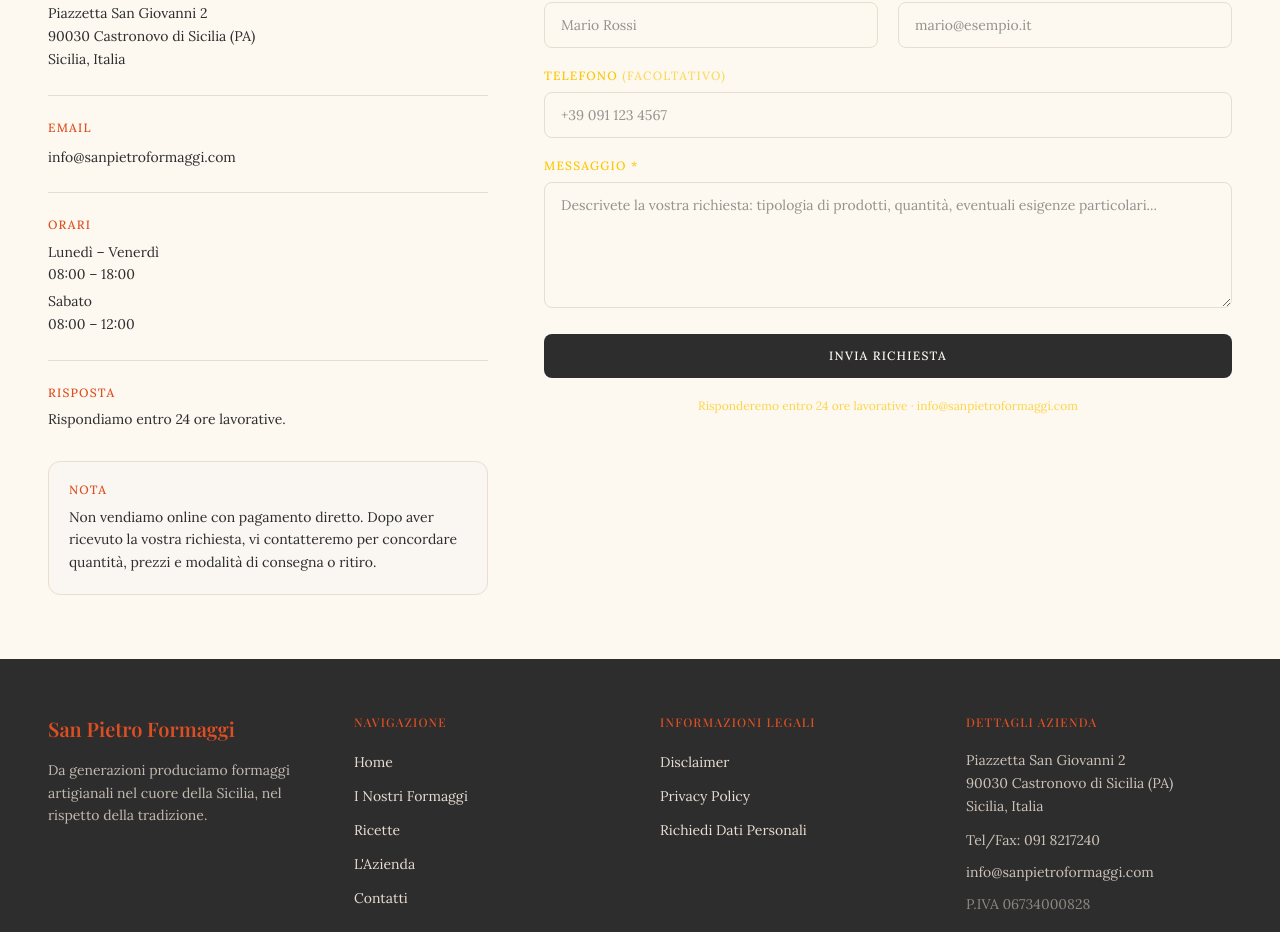
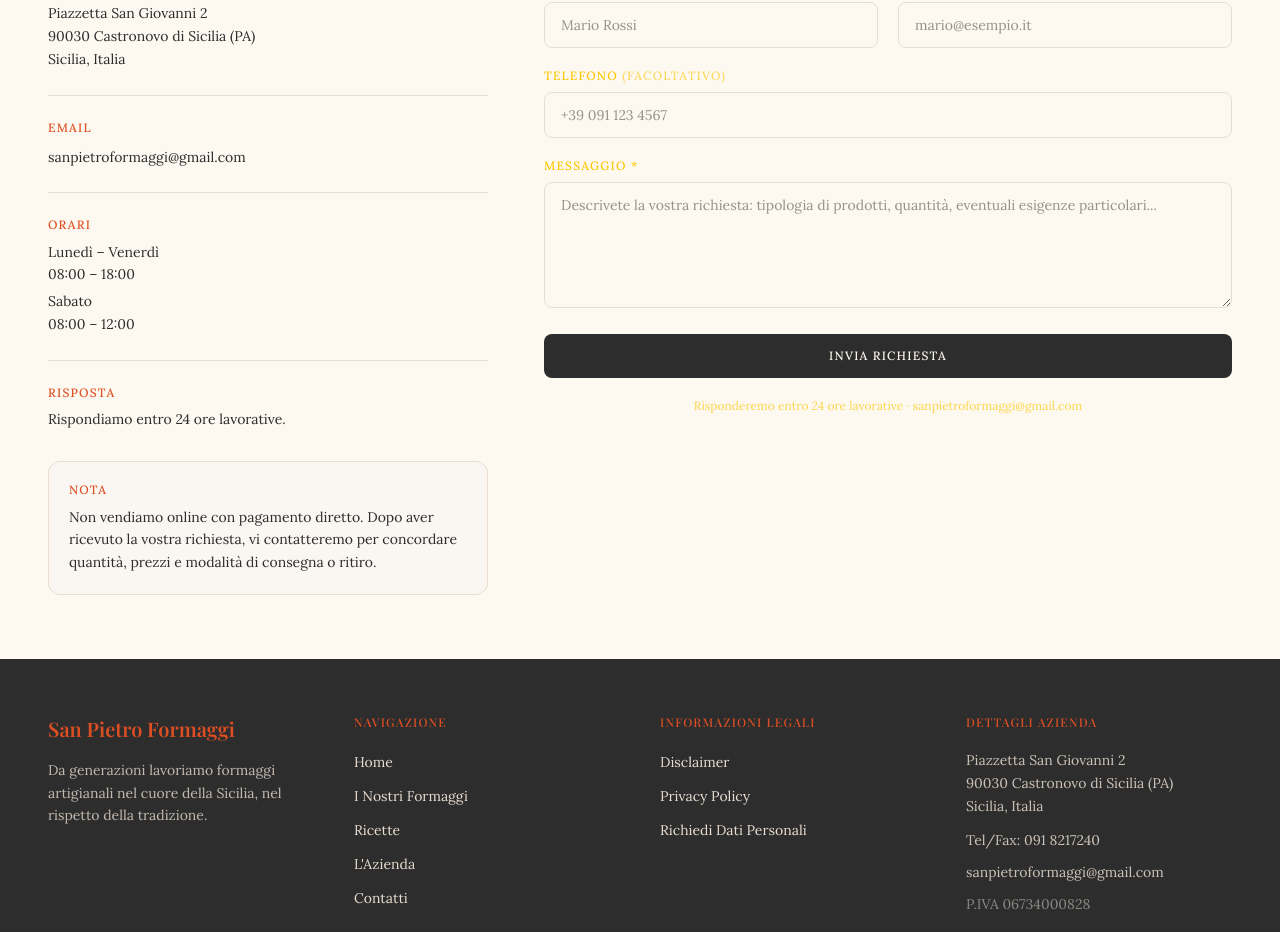
Before and after one commit to emeralvarado83/san-pietro-formaggi, a Next.js app: page /contatti in a window 1280 px wide. Shown: the part 486-1418 px from the top of the page. Built offline with nearby package versions, Linux system fonts and the light colour scheme; no server answers.

Commit message:
Fix text and email in footer and page contact

```diff
--- a/app/(public)/contatti/page.tsx
+++ b/app/(public)/contatti/page.tsx
@@ -57,11 +57,11 @@
                     Email
                   </p>
                   <a
-                    href="mailto:info@sanpietroformaggi.com"
+                    href="mailto:sanpietroformaggi@gmail.com"
                     className="text-sm transition-colors duration-200 hover:text-[#DD4F22]"
                     style={{ color: '#2D2D2E' }}
                   >
-                    info@sanpietroformaggi.com
+                    sanpietroformaggi@gmail.com
                   </a>
                 </div>
 
--- a/app/api/contatto/route.ts
+++ b/app/api/contatto/route.ts
@@ -21,7 +21,7 @@
       return NextResponse.json({ error: 'Il messaggio è troppo breve.' }, { status: 400 })
     }
 
-    const toEmail = process.env.CONTACT_EMAIL || 'info@sanpietroformaggi.com'
+    const toEmail = process.env.CONTACT_EMAIL || 'sanpietroformaggi@gmail.com'
 
     const { error } = await getResend().emails.send({
       from: 'San Pietro Formaggi <onboarding@resend.dev>',
--- a/app/layout.tsx
+++ b/app/layout.tsx
@@ -27,7 +27,7 @@
     "Azienda familiare di Castronovo di Sicilia (PA). Produttore di formaggi artigianali siciliani: pecorini, caciocavalli, provole, ricotte e la Tuma Canziata.",
   url: BASE_URL,
   telephone: '+390918217240',
-  email: 'info@sanpietroformaggi.com',
+  email: 'sanpietroformaggi@gmail.com',
   vatID: 'IT06734000828',
   address: {
     '@type': 'PostalAddress',
--- a/components/ContactForm.tsx
+++ b/components/ContactForm.tsx
@@ -188,7 +188,7 @@
       </button>
 
       <p className="text-xs text-center" style={{ color: '#FBC703', opacity: 0.7 }}>
-        Risponderemo entro 24 ore lavorative · info@sanpietroformaggi.com
+        Risponderemo entro 24 ore lavorative · sanpietroformaggi@gmail.com
       </p>
     </form>
   )
--- a/components/Footer.tsx
+++ b/components/Footer.tsx
@@ -21,7 +21,7 @@
               </p>
             </div>
             <p className="text-sm leading-relaxed" style={{ color: '#E8DDD0', opacity: 0.8 }}>
-              Da generazioni produciamo formaggi artigianali nel cuore della Sicilia, nel rispetto della tradizione.
+              Da generazioni lavoriamo formaggi artigianali nel cuore della Sicilia, nel rispetto della tradizione.
             </p>
           </div>
 
@@ -88,11 +88,11 @@
               </p>
               <p>
                 <a
-                  href="mailto:info@sanpietroformaggi.com"
+                  href="mailto:sanpietroformaggi@gmail.com"
                   className="link-gold"
                   style={{ color: '#E8DDD0' }}
                 >
-                  info@sanpietroformaggi.com
+                  sanpietroformaggi@gmail.com
                 </a>
               </p>
               <p style={{ opacity: 0.6 }}>P.IVA 06734000828</p>
--- a/propuesta-san-pietro.html
+++ b/propuesta-san-pietro.html
@@ -478,7 +478,7 @@
         <tr><td><strong>Dettaglio prodotto</strong></td><td>Scheda completa con descrizione, origine, tipo di latte, richiesta preventivo</td></tr>
         <tr><td><strong>Ricette</strong></td><td>Ricette collegate ai prodotti, con ingredienti e preparazione</td></tr>
         <tr><td><strong>Chi Siamo</strong></td><td>Storia, valori aziendali, processo artigianale in 4 fasi</td></tr>
-        <tr><td><strong>Contatti</strong></td><td>Modulo di contatto con email automatica a info@sanpietroformaggi.com</td></tr>
+        <tr><td><strong>Contatti</strong></td><td>Modulo di contatto con email automatica a sanpietroformaggi@gmail.com</td></tr>
         <tr><td><strong>Pannello CMS</strong></td><td>Accesso privato per gestire contenuti senza toccare il codice</td></tr>
       </tbody>
     </table>
```
Also changed, not shown: public/llms.txt.
